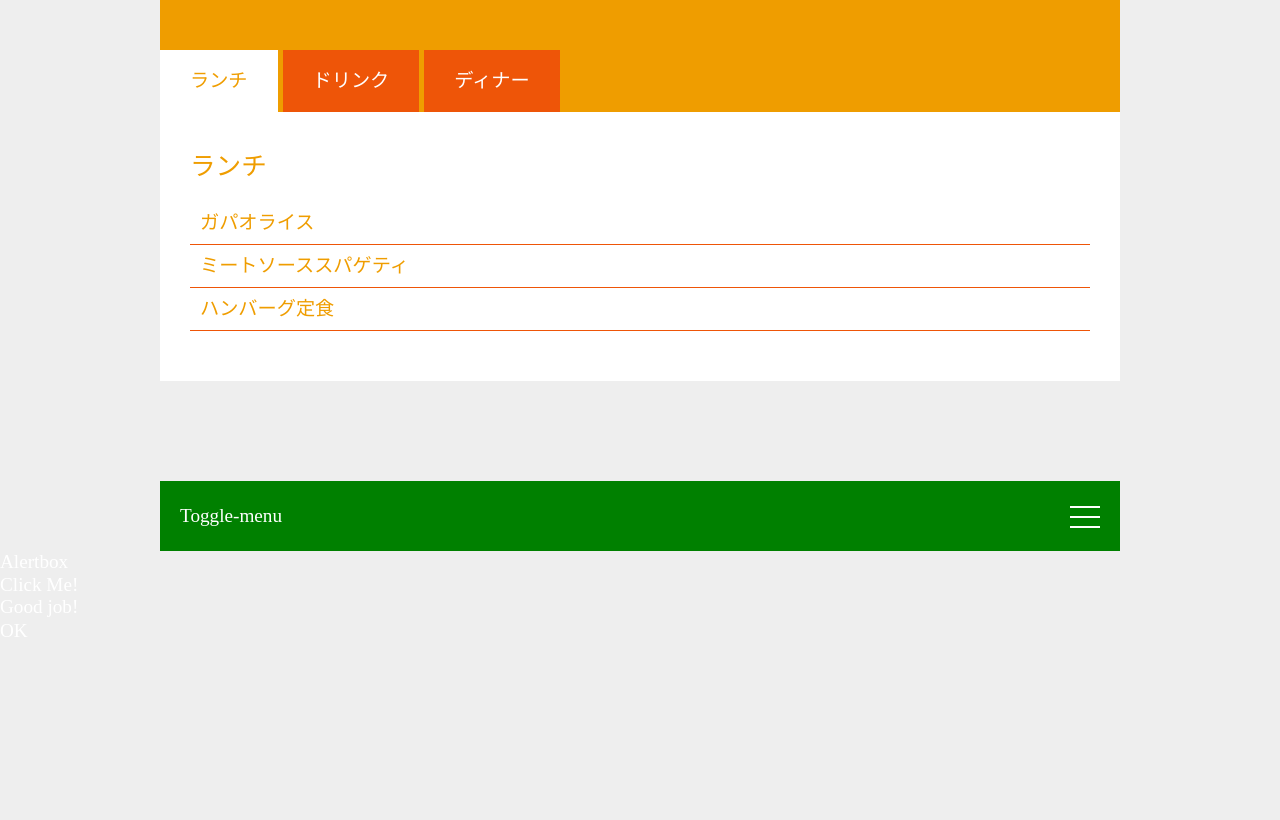
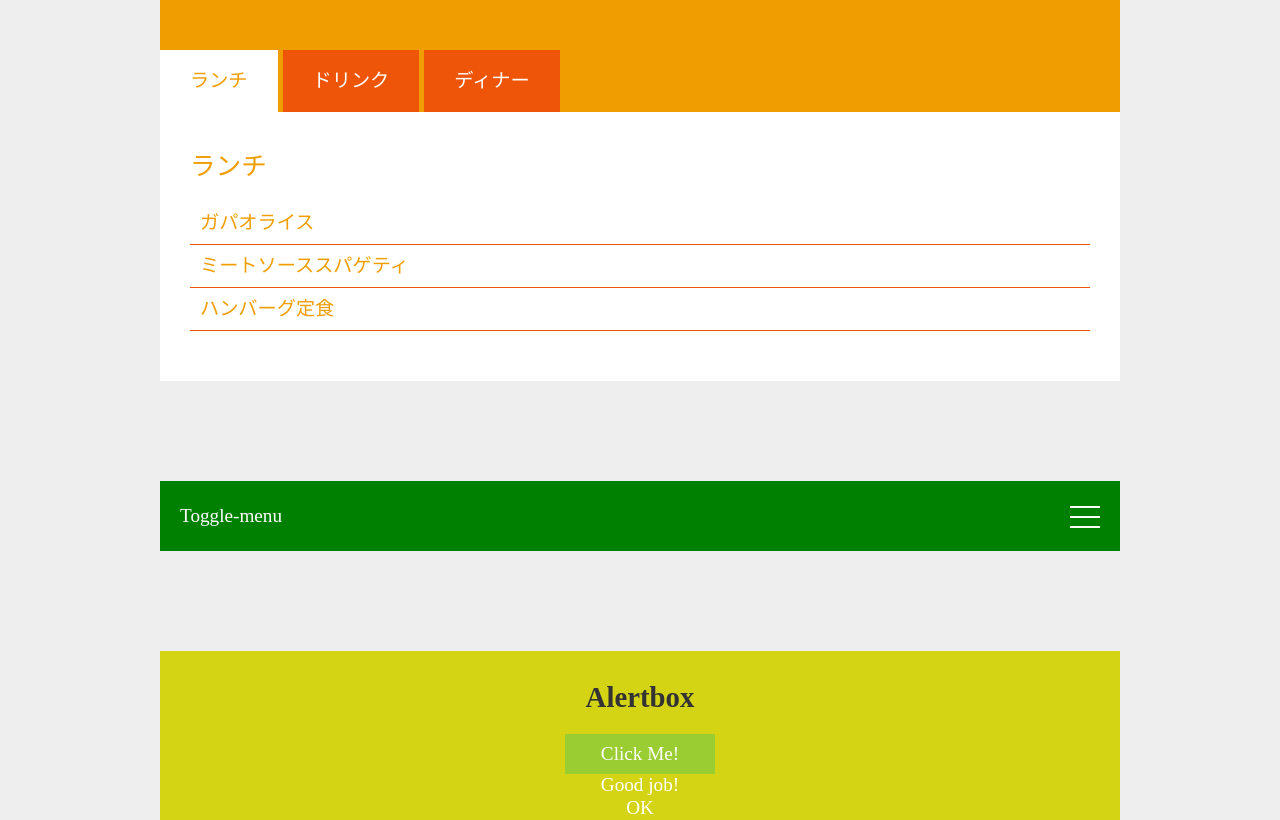
Before and after one commit to yukimiyake0607/my_work01, a plain HTML site: page index.html in a window 1280 px wide. Drawn offline with nearby package versions, Linux system fonts and the light colour scheme.

Commit message:
alert-boxにCSSを追加

```diff
--- a/scss/_alert.scss
+++ b/scss/_alert.scss
@@ -0,0 +1,18 @@
+.alert-wrapper {
+    max-width: 960px;
+    background-color: rgb(212, 212, 20);
+    margin: 100px auto 0;
+    text-align: center;
+    .title {
+        font-size: 1.8rem;
+        font-weight: bold;
+        padding-top: 30px;
+        margin-bottom: 20px;
+        color: #333;
+    }
+    .alert-btn {
+        width: 150px;
+        height: 40px;
+        background-color: yellowgreen;
+    }
+}
```
Also changed, not shown: css/style.css, 1 other file.
